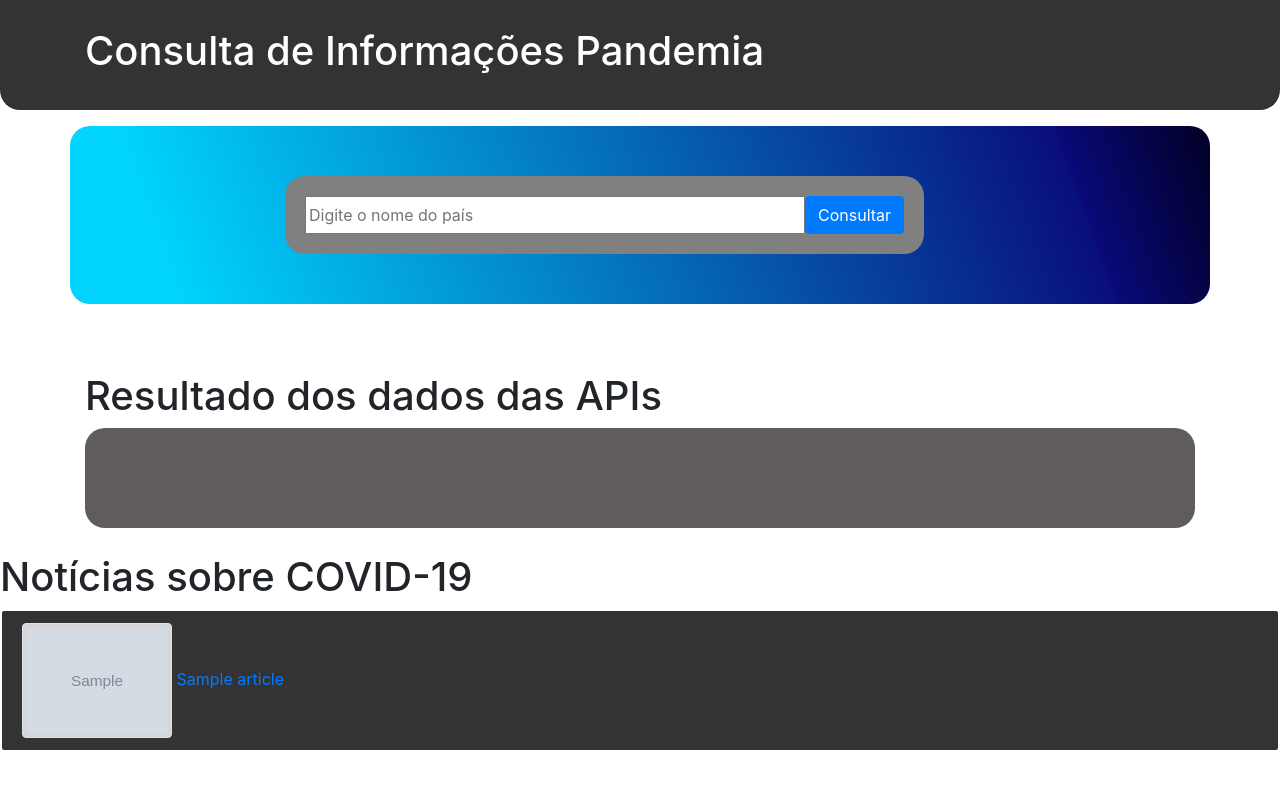
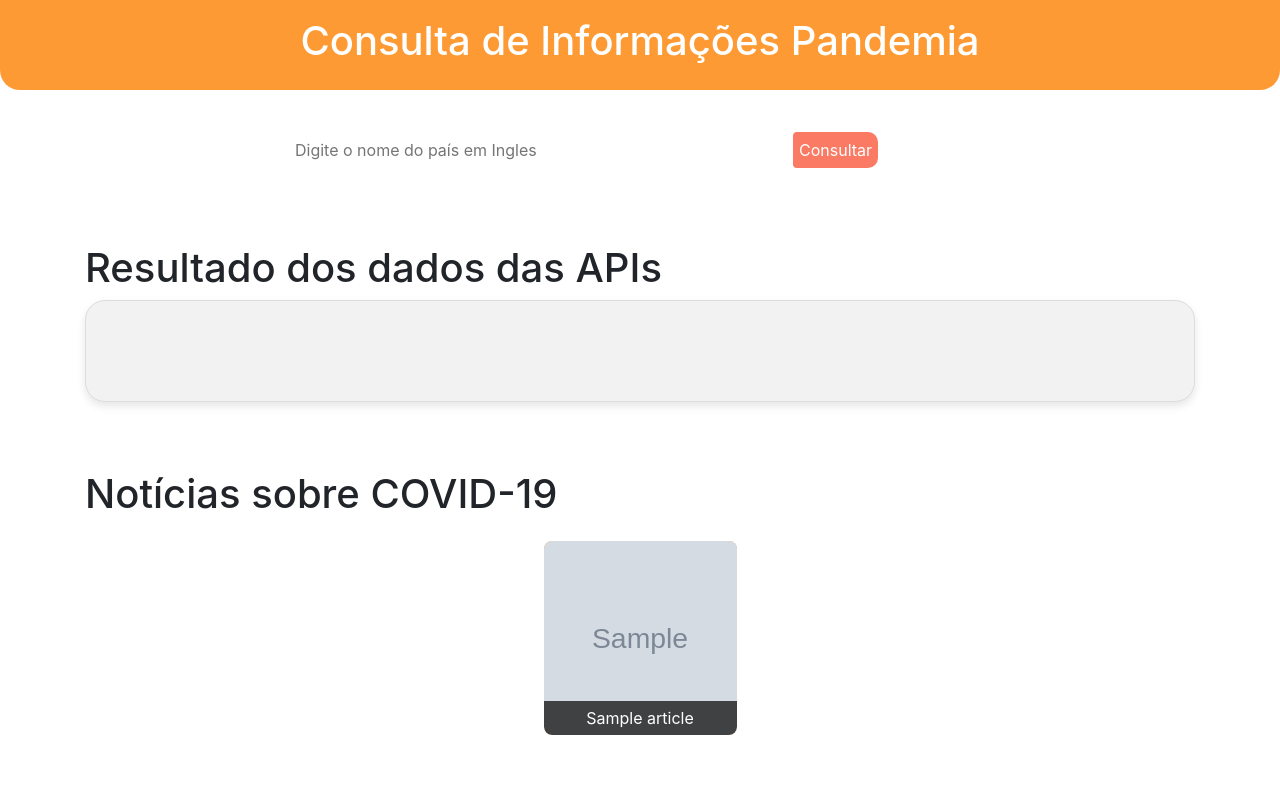
Before and after one commit to Henrique-PM/APIs-Covid, a Flask app: page / in a window 1280 px wide. Run offline with Flask 3, Linux system fonts and the light colour scheme; grey boxes marked "Sample" are stand-in pictures; a database or web service that is not in the repository returns one stand-in record (values such as "Sample title"); data that the repository does not hold is empty; some libraries are stand-ins or nearby versions.

Commit message:
commit modificacoes

```diff
--- a/Processo-Seletivo (2)/main.py
+++ /dev/null
@@ -1,68 +0,0 @@
-from flask import Flask, render_template, request, jsonify
-import requests
-
-app = Flask(__name__)
-
-rest_api = "https://restcountries.com/v3.1/name/"
-covid_api = "https://disease.sh/v3/covid-19/countries/"
-vaccine_api = "https://disease.sh/v3/covid-19/vaccine/coverage/countries/"
-morte_api="https://disease.sh/v3/covid-19/historical/all"
-noticia_api="https://newsapi.org/v2/everything?q=COVID-19&apiKey=8d5c096f74b440db886fc179e3de06af"
-
-
-@app.route("/")
-def index():
-   api_noticia = requests.get(noticia_api)
-
-   if api_noticia.status_code == 200:
-    noticia_data = api_noticia.json()
-
-    articles = noticia_data['articles'][:7]
-
-    return render_template('index.html',articles=articles)
-
-
-@app.route("/dados_saude", methods=["POST"])
-def get_health_data():
-    pais = request.form.get("country_name")
-
-    if not pais:
-        return jsonify({"error": "Nome do país não fornecido"})
-
-    rest_link = f"{rest_api}{pais}"
-    api_rest = requests.get(rest_link)
-
-    covid_link = f"{covid_api}{pais}"
-    api_covid = requests.get(covid_link)
-
-    vaccine_link = f"{vaccine_api}{pais}?lastdays=1&fullData=false"
-    api_vaccine = requests.get(vaccine_link)
-
-    morte_link = f"{morte_api}{pais}"
-    api_morte = requests.get(morte_link)
-
-    if api_rest.status_code == 200:
-        population_rest = api_rest.json()
-        population = population_rest[0]["population"]
-        return jsonify({"populacao": population})
-
-    if api_covid.status_code == 200:
-        casos_covid = api_covid.json()
-        casos = casos_covid["cases"]
-        return jsonify({"casos": casos})
-
-    if api_vaccine.status_code == 200:
-        vaccine_data = api_vaccine.json()
-        pessoas_vacinadas = vaccine_data["timeline"][str(list(vaccine_data["timeline"].keys())[0])]
-        return jsonify({"pessoas_vacinadas": pessoas_vacinadas})
-
-    if api_morte.status_code == 200:
-      casos_morte = api_morte.json()
-      deaths = casos_morte["deaths"]
-      return jsonify({"mortes": deaths})
-
-    else:
-        return jsonify({"error": "Erro ao obter dados"})
-
-if __name__ == "__main__":
-    app.run(host='0.0.0.0')
--- a/Processo-Seletivo (2)/replit_zip_error_log.txt
+++ /dev/null
@@ -1 +0,0 @@
-{"error":".zip archives do not support non-regular files","level":"error","msg":"unable to write file .cache/replit/modules/python-3.10:v29-20231107-a9f4961","time":"2023-11-26T12:32:37Z"}
--- a/Processo-Seletivo (2)/static/style.css
+++ /dev/null
@@ -1,51 +0,0 @@
-body {
-    margin: 0;
-    font-family: Arial, sans-serif;
-}
-
-.header {
-    background-color:rgba(0,0,0,0.8);
-    border-end-end-radius:20px;
-    border-end-start-radius:20px;
-    padding: 7px 0;
-}
-
-.container {
-    padding: 20px;
-}
-
-.container-news {
-    margin-top: 5px;
-    overflow-y: auto;
-
-}
-.container-news img {
-  width:150px;
-  background-color:rgba(255,255,255,0.8);
-}
-.container-news li{
-  background-color:rgba(0,0,0,0.8);
-  border:2px solid white;
-  text-decoration:none
-}
-.container-form{
-  background: rgb(0,212,255);
-  background: linear-gradient(70deg, rgba(0,212,255,1) 9%, rgba(9,14,124,1) 87%, rgba(9,9,121,1) 87%, rgba(2,0,36,1) 100%);
-  padding:50px;
-  display:flex;
-  border-radius:20px;
-
-}
-.autocomplete{
-  background-color:gray;
-  margin-left:200px;
-  border-radius:20px;
-  padding:20px;
-  display:flex;
-}
-#healthDataResult{
-  background-color:#605c5c;
-  border-radius:20px;
-  padding:50px;
-  color:black;
-}
--- /dev/null
+++ b/main.py
@@ -0,0 +1,119 @@
+from flask import Flask, render_template, request, jsonify, send_file
+import os
+import sqlite3
+from docx import Document
+from docx.shared import Pt
+from docx.enum.text import WD_PARAGRAPH_ALIGNMENT
+import requests
+
+app = Flask(__name__)
+
+rest_api = "https://restcountries.com/v3.1/name/"
+covid_api = "https://disease.sh/v3/covid-19/countries/"
+vaccine_api = "https://disease.sh/v3/covid-19/vaccine/coverage/countries/"
+morte_api="https://disease.sh/v3/covid-19/historical/all"
+noticia_api="https://newsapi.org/v2/everything?q=COVID-19&apiKey=8d5c096f74b440db886fc179e3de06af"
+
+
+@app.route("/")
+def index():
+   api_noticia = requests.get(noticia_api)
+
+   if api_noticia.status_code == 200:
+        noticia_data = api_noticia.json()
+        articles = noticia_data['articles'][:12]
+        return render_template('index.html',articles=articles)
+
+
+@app.route("/dados_saude", methods=["POST"])
+def get_health_data():
+    pais = request.form.get("country_name")
+
+    if not pais:
+        return jsonify({"error": "Nome do país não fornecido"})
+
+    rest_link = f"{rest_api}{pais}"
+    api_rest = requests.get(rest_link)
+
+    covid_link = f"{covid_api}{pais}"
+    api_covid = requests.get(covid_link)
+
+    vaccine_link = f"{vaccine_api}{pais}?lastdays=1&fullData=false"
+    api_vaccine = requests.get(vaccine_link)
+
+    morte_link = f"{morte_api}{pais}"
+    api_morte = requests.get(morte_link)
+
+    if api_rest.status_code == 200:
+        population_rest = api_rest.json()
+        population = population_rest[0]["population"]
+        return jsonify({"populacao": population})
+
+    if api_covid.status_code == 200:
+        casos_covid = api_covid.json()
+        casos = casos_covid["cases"]
+        return jsonify({"casos": casos})
+
+    if api_vaccine.status_code == 200:
+        vaccine_data = api_vaccine.json()
+        pessoas_vacinadas = vaccine_data["timeline"][str(list(vaccine_data["timeline"].keys())[0])]
+        return jsonify({"pessoas_vacinadas": pessoas_vacinadas})
+
+    if api_morte.status_code == 200:
+      casos_morte = api_morte.json()
+      deaths = casos_morte["deaths"]
+      return jsonify({"mortes": deaths})
+
+    else:
+        return jsonify({"error": "Erro ao obter dados"})
+
+
+def formatar_documento_abnt(doc_id):
+    document_data = get_document(doc_id)
+
+    if not any(document_data.values()):
+        return None
+
+    doc = Document()
+    estilo_paragrafo = doc.styles['Normal']
+    estilo_paragrafo.font.name = 'Times New Roman'
+    estilo_paragrafo.font.size = Pt(12)
+    estilo_paragrafo.paragraph_format.space_before = Pt(6)
+    estilo_paragrafo.paragraph_format.space_after = Pt(6)
+    estilo_paragrafo.paragraph_format.line_spacing = 1.5
+    estilo_paragrafo.paragraph_format.alignment = WD_PARAGRAPH_ALIGNMENT.JUSTIFY
+
+    for key, value in document_data.items():
+        if value:
+            doc.add_paragraph(f"{key.capitalize()}:")
+            doc.add_paragraph(value, style='Normal')
+            doc.add_paragraph()
+
+    secao = doc.sections[0]
+    secao.left_margin = Pt(72)
+    secao.right_margin = Pt(72)
+    secao.top_margin = Pt(72)
+    secao.bottom_margin = Pt(72)
+
+    static_dir = os.path.join(os.getcwd(), 'static')
+    if not os.path.exists(static_dir):
+        os.makedirs(static_dir)
+
+    nome_arquivo = os.path.join(static_dir, f"documento_{doc_id}.docx")
+    doc.save(nome_arquivo)
+
+    return nome_arquivo
+
+
+@app.route('/baixar', methods=['GET', 'POST'])
+def baixar():
+    if request.method == 'POST':
+        doc_id = request.form['id']
+        documento_salvo = formatar_documento_abnt(doc_id)
+        if documento_salvo and os.path.exists(documento_salvo):
+            return send_file(documento_salvo, as_attachment=True)
+    return jsonify({"error": "Erro ao baixar documento"})
+
+
+if __name__ == '__main__':
+    app.run(debug=True)
--- /dev/null
+++ b/static/style.css
@@ -0,0 +1,117 @@
+body {
+    margin: 0;
+    font-family: Arial, sans-serif;
+}
+
+.header {
+    background-color:rgba(254,129,0, 0.8);
+    border-end-end-radius:20px;
+    border-end-start-radius:20px;
+    padding: 7px 0;
+    text-align: center;
+}
+
+.container {
+    padding: 10px;
+}
+
+.linha-1 {
+  display: flex;
+  flex-wrap: wrap;
+  gap: 32px;
+  width: 100%;
+  max-width: 940px;
+  margin: 5px auto;
+  justify-content: center;
+  align-items: flex-start;
+}
+
+
+.card_by {
+  width: 193px;
+  height: 194px;
+  border-radius: 8px;
+  margin-top: 15px;
+  position: relative;
+  overflow: hidden;
+  display: flex;
+  align-items: flex-end;
+  justify-content: center;
+  background-color: #FFAA55;
+  border: none;
+}
+
+.card_by img {
+  position: absolute;
+  top: 0;
+  left: 0;
+  width: 100%;
+  height: 100%;
+  object-fit:cover;
+  z-index: 1;
+}
+
+.card_by p {
+  position: relative;
+  z-index: 2;
+  color: white;
+  text-align: center;
+  padding: 5px;
+  background-color: rgba(0, 0, 0, 0.7);
+  width: 100%;
+  margin: 0;
+  box-sizing: border-box;
+  white-space: nowrap;
+  overflow: hidden;
+  text-overflow: ellipsis;
+  border-radius: 0 0 8px 8px;
+}
+
+
+
+.container-news {
+    margin-top: 5px;
+    overflow-y: auto;
+}
+
+
+.container-form{
+  padding:10px;
+  display:flex;
+  border-radius:20px;
+}
+.autocomplete{
+  margin-left:200px;
+  border-radius:20px;
+  padding:8px;
+  display:flex;
+}
+.pesquisa{
+  border-radius: 20px;
+  display: flex;
+}
+.pesquisa > input{
+  border-end-start-radius: 10px;
+  border-start-start-radius: 10px;
+}
+.pesquisa > button{
+  border-end-end-radius: 10px;
+  border-start-end-radius: 10px;
+  background-color:#FA7A64;
+  border: none;
+  padding:6px;
+
+}
+.pesquisa > button:hover{
+  background-color: #FFC400;
+}
+#healthDataResult {
+  border-radius: 20px;
+  padding: 50px;
+  color: black;
+  background-color: #f2f2f2;
+  box-shadow: 0 4px 8px rgba(0, 0, 0, 0.1);
+  font-family: 'Arial', sans-serif;
+  line-height: 1.6;
+  border: 1px solid #ddd;
+}
--- a/Processo-Seletivo (2)/templates/index.html
+++ b/templates/index.html
@@ -14,14 +14,13 @@
         <h1 class="text-white">Consulta de Informações Pandemia</h1>
     </div>
 </div>
-    <div class="container-form container mt-3">
+    <div class="container-form container mt-4">
         <form id="healthDataForm">
-          <!--  <div class='covid'>
-            <img src="{{url_for('static',filename='covid.png')}}" alt="covid"/>
-          </div> -->
             <div class="autocomplete">
-                <input type="text" id="countryName" name="country_name" placeholder="Digite o nome do país" required style="width:500px;">
-                <button type="button" class="btn btn-primary" onclick="getHealthData()">Consultar</button>
+                <div class="pesquisa">
+                    <input type="text" id="countryName" name="country_name" placeholder="Digite o nome do país em Ingles" required style="width:500px; border: none;">
+                    <button type="button" class="btn btn-primary" onclick="getHealthData()">Consultar</button>
+                </div>
             </div>
         </form>
     </div>
@@ -29,18 +28,20 @@
 <div class="container mt-5">
   <h1>Resultado dos dados das APIs</h1>
     <div id="healthDataResult"></div>
+    </div>
 </div>
 
-<div class="container-news">
+<div class="container-news container mt-5">
     <h1>Notícias sobre COVID-19</h1>
-    <ul class="list-group">
+    <div class="linha-1">
         {% for article in articles %}
-            <li class="list-group-item">
-                <img src="{{ article.urlToImage }}" alt="{{ article.title }}" class="img-thumbnail">
-                <a href="{{ article.url }}" target="_blank">{{ article.title }}</a>
-            </li>
-        {% endfor %}
-    </ul>
+        <a href="{{ article.url }}" target="_blank"><div class="card_by">
+            <img src="{{ article.urlToImage }}" alt="{{ article.title }}">
+            <p>{{ article.title }}</p>
+        </div></a>
+    {% endfor %}
+
+    </div>
 </div>
 
 <script src="static/script.js"></script>
```
Also changed, not shown: Processo-Seletivo (2)/pyproject.toml (deleted, +0 -24 lines), setup_db.py (added), static/script.js (renamed from Processo-Seletivo (2)/static/script.js), 1 other file.
